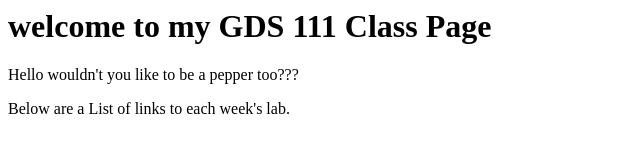
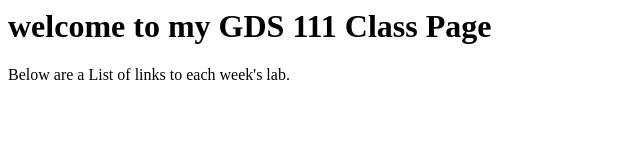
Before and after one commit to Adam7y0/Game-design-quarter1, a plain HTML site: page index.html in a window 1280 px wide. Shown: the whole page, without its empty margins (0-640 px from the left). Drawn offline with Linux system fonts and the light colour scheme.

Commit message:
a MESSAGE

```diff
--- a/index.html
+++ b/index.html
@@ -6,7 +6,6 @@
     </head>
     <body>
         <h1>welcome to my GDS 111 Class Page</h1>
-        <p>Hello wouldn't you like to be a pepper too???</p>
         <p>Below are a List of links to each week's lab.</p>
     </body>
 <html>
```
